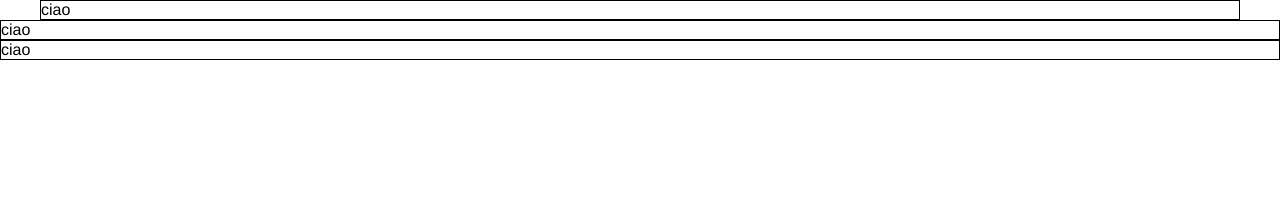
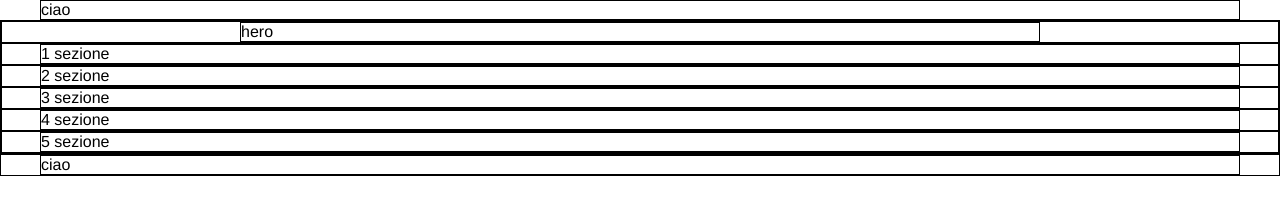
Before and after one commit to DoriaFabio/htmlcss-struttura-discord, a plain HTML site: page index.html in a window 1280 px wide. Drawn offline with Linux system fonts and the light colour scheme.

Commit message:
add section and container (index)

```diff
--- a/index.html
+++ b/index.html
@@ -13,12 +13,39 @@
         </div>
     </header>
     <main class="debug">
-        <div>
-            ciao
-        </div>
+        <section class="debug">
+            <div class="debug container-small">
+                hero
+            </div>
+        </section>
+        <section class="debug">
+            <div class="debug container">
+                1 sezione
+            </div>
+        </section>
+        <section class="debug">
+            <div class="debug container">
+                2 sezione
+            </div>
+        </section>
+        <section class="debug">
+            <div class="debug container">
+                3 sezione
+            </div>
+        </section>
+        <section class="debug">
+            <div class="debug container">
+                4 sezione
+            </div>
+        </section>
+        <section class="debug">
+            <div class="debug container">
+                5 sezione
+            </div>
+        </section>
     </main>
     <footer class="debug">
-        <div>
+        <div class="debug container">
             ciao
         </div>
     </footer>
--- a/style.css
+++ b/style.css
@@ -5,9 +5,18 @@
     box-sizing: border-box;
     font-family: Whitney,Helvetica-Neue,Helvetica,Arial,sans-serif;
 }
+/* Colori */
+:root {
+    --dark: #23272A;
+    --blue: #255EE9;
+    --light: #F6F6F6;
+    --violet: #748ADB;
+}
+/* debug */
 .debug {
     border: 1px solid black;
 }
+/* Container */
 .container {
     max-width: 1200px;
     margin: 0 auto;
```
